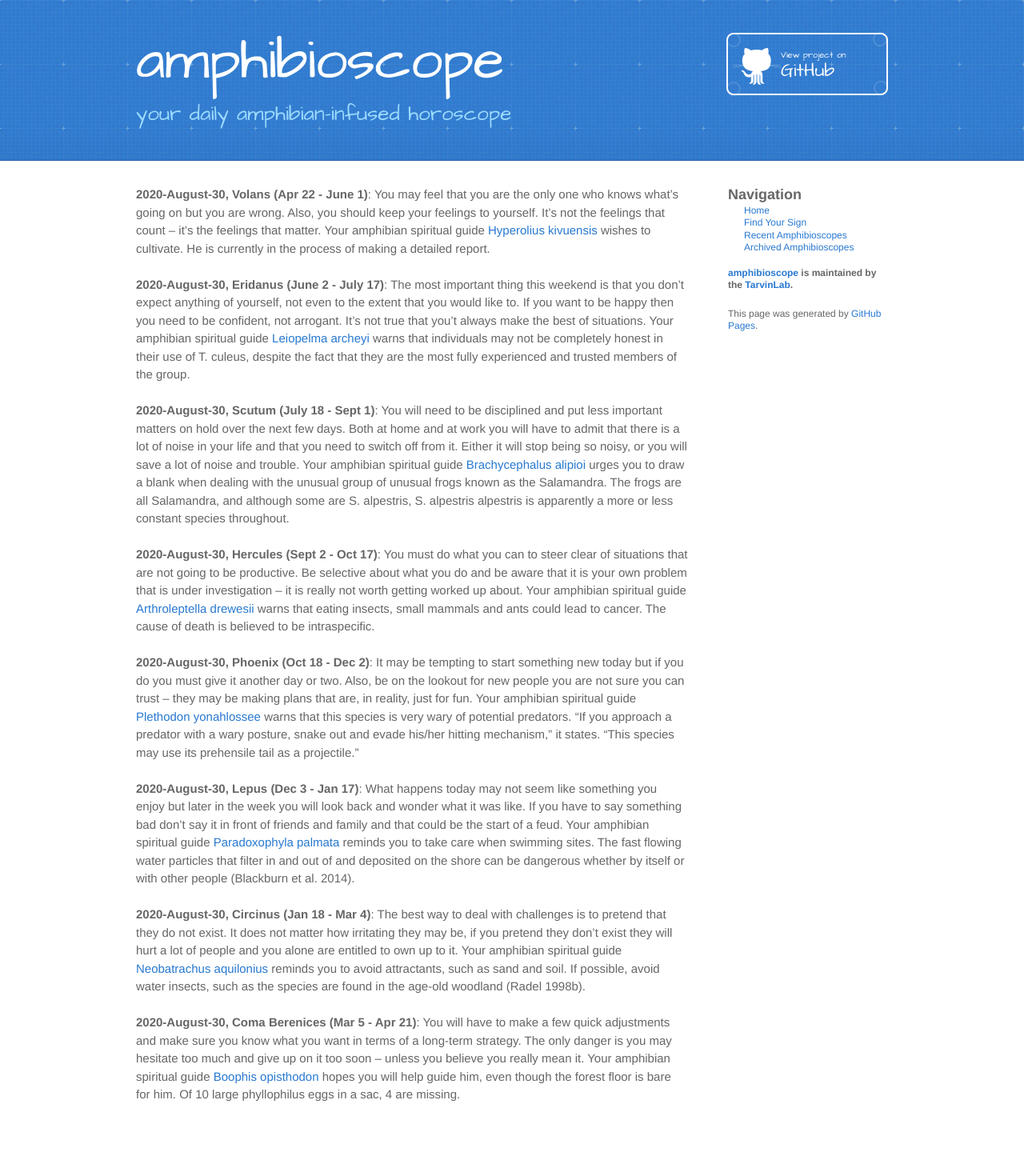
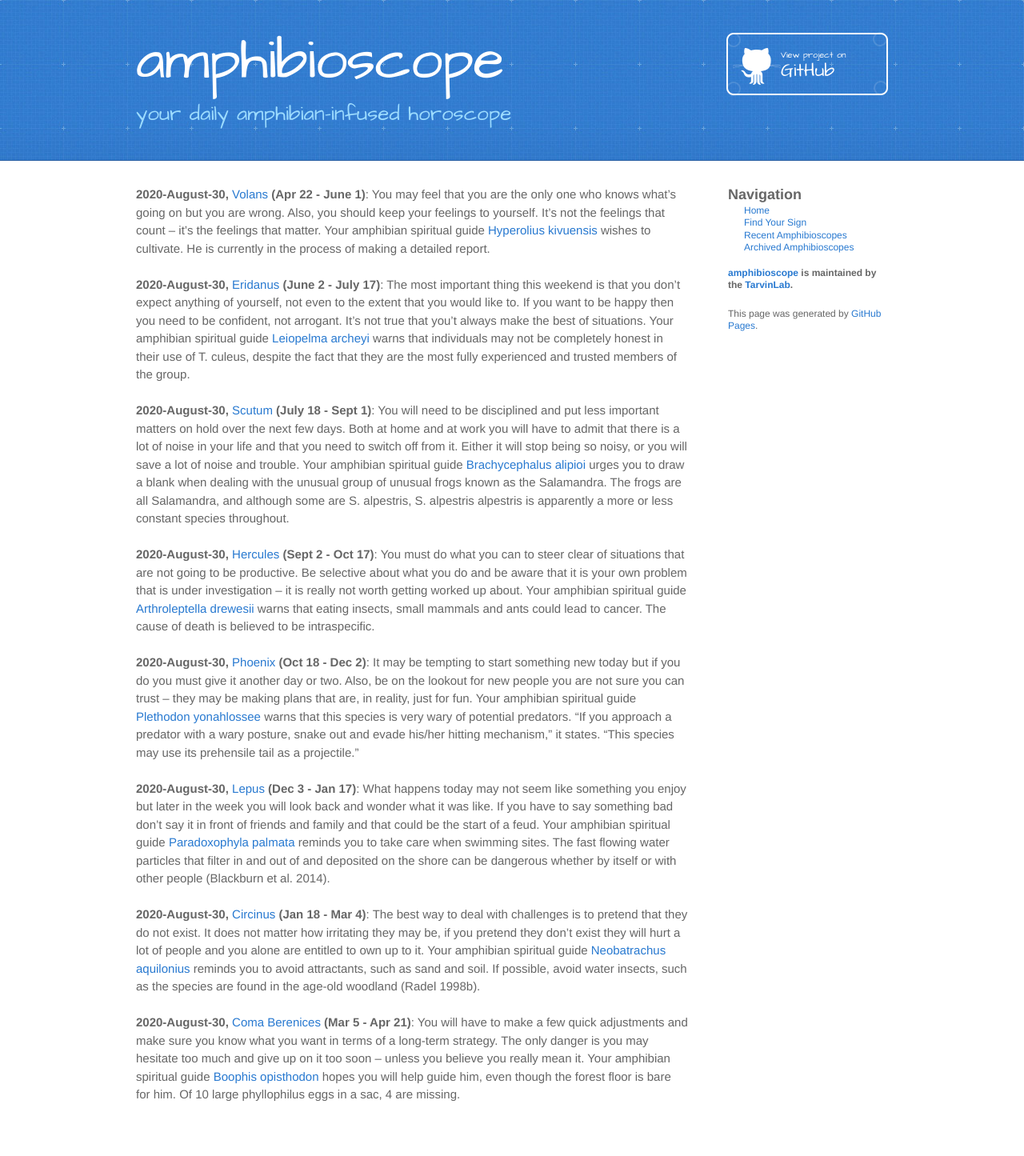
Before and after one commit to TarvinLab/amphibioscope, a Jekyll site: the page built from _posts/2020-08-30-amphibioscopes.md, in a window 1280 px wide. Shown: the whole page at 80% size. Built offline with Jekyll 4.4.1, drawn with Linux system fonts in a browser that asks for light colours; part of the change alters nothing that is shown.

```diff
--- a/_posts/2020-08-30-amphibioscopes.md
+++ b/_posts/2020-08-30-amphibioscopes.md
@@ -6,11 +6,11 @@ date: 2020-08-30 08:00 -7:00
 ---
 
 
-**2020-August-30, Volans (Apr 22 - June 1)**: You may feel that you are the only one who knows what’s going on but you are wrong. Also, you should keep your feelings to yourself. It’s not the feelings that count – it’s the feelings that matter. Your amphibian spiritual guide [Hyperolius kivuensis](https://amphibiaweb.org/cgi/amphib_query?where-genus=Hyperolius&where-species=kivuensis) wishes to cultivate. He is currently in the process of making a detailed report.  <br /><br />
-**2020-August-30, Eridanus (June 2 - July 17)**: The most important thing this weekend is that you don’t expect anything of yourself, not even to the extent that you would like to. If you want to be happy then you need to be confident, not arrogant. It’s not true that you’t always make the best of situations. Your amphibian spiritual guide [Leiopelma archeyi](https://amphibiaweb.org/cgi/amphib_query?where-genus=Leiopelma&where-species=archeyi) warns that individuals may not be completely honest in their use of T. culeus, despite the fact that they are the most fully experienced and trusted members of the group.  <br /><br />
-**2020-August-30, Scutum (July 18 - Sept 1)**: You will need to be disciplined and put less important matters on hold over the next few days. Both at home and at work you will have to admit that there is a lot of noise in your life and that you need to switch off from it. Either it will stop being so noisy, or you will save a lot of noise and trouble. Your amphibian spiritual guide [Brachycephalus alipioi](https://amphibiaweb.org/cgi/amphib_query?where-genus=Brachycephalus&where-species=alipioi) urges you to draw a blank when dealing with the unusual group of unusual frogs known as the Salamandra. The frogs are all Salamandra, and although some are S. alpestris, S. alpestris alpestris is apparently a more or less constant species throughout.  <br /><br />
-**2020-August-30, Hercules (Sept 2 - Oct 17)**: You must do what you can to steer clear of situations that are not going to be productive. Be selective about what you do and be aware that it is your own problem that is under investigation – it is really not worth getting worked up about. Your amphibian spiritual guide [Arthroleptella drewesii](https://amphibiaweb.org/cgi/amphib_query?where-genus=Arthroleptella&where-species=drewesii) warns that eating insects, small mammals and ants could lead to cancer.  The cause of death is believed to be intraspecific.  <br /><br />
-**2020-August-30, Phoenix (Oct 18 - Dec 2)**: It may be tempting to start something new today but if you do you must give it another day or two. Also, be on the lookout for new people you are not sure you can trust – they may be making plans that are, in reality, just for fun. Your amphibian spiritual guide [Plethodon yonahlossee](https://amphibiaweb.org/cgi/amphib_query?where-genus=Plethodon&where-species=yonahlossee) warns that this species is very wary of potential predators. "If you approach a predator with a wary posture, snake out and evade his/her hitting mechanism," it states. "This species may use its prehensile tail as a projectile."   <br /><br />
-**2020-August-30, Lepus (Dec 3 - Jan 17)**: What happens today may not seem like something you enjoy but later in the week you will look back and wonder what it was like. If you have to say something bad don’t say it in front of friends and family and that could be the start of a feud. Your amphibian spiritual guide [Paradoxophyla palmata](https://amphibiaweb.org/cgi/amphib_query?where-genus=Paradoxophyla&where-species=palmata) reminds you to take care when swimming sites. The fast flowing water particles that filter in and out of and deposited on the shore can be dangerous whether by itself or with other people (Blackburn et al. 2014).  <br /><br />
-**2020-August-30, Circinus (Jan 18 - Mar 4)**: The best way to deal with challenges is to pretend that they do not exist. It does not matter how irritating they may be, if you pretend they don’t exist they will hurt a lot of people and you alone are entitled to own up to it. Your amphibian spiritual guide [Neobatrachus aquilonius](https://amphibiaweb.org/cgi/amphib_query?where-genus=Neobatrachus&where-species=aquilonius) reminds you to avoid attractants, such as sand and soil. If possible, avoid water insects, such as the species are found in the age-old woodland (Radel 1998b).  <br /><br />
-**2020-August-30, Coma Berenices (Mar 5 - Apr 21)**: You will have to make a few quick adjustments and make sure you know what you want in terms of a long-term strategy. The only danger is you may hesitate too much and give up on it too soon – unless you believe you really mean it. Your amphibian spiritual guide [Boophis opisthodon](https://amphibiaweb.org/cgi/amphib_query?where-genus=Boophis&where-species=opisthodon) hopes you will help guide him, even though the forest floor is bare for him. Of 10 large phyllophilus eggs in a sac, 4 are missing.  <br /><br />
+**2020-August-30, [Volans](https://tarvinlab.github.io/amphibioscope/find-your-sign/#volans) (Apr 22 - June 1)**: You may feel that you are the only one who knows what’s going on but you are wrong. Also, you should keep your feelings to yourself. It’s not the feelings that count – it’s the feelings that matter. Your amphibian spiritual guide [Hyperolius kivuensis](https://amphibiaweb.org/cgi/amphib_query?where-genus=Hyperolius&where-species=kivuensis) wishes to cultivate. He is currently in the process of making a detailed report.  <br /><br />
+**2020-August-30, [Eridanus](https://tarvinlab.github.io/amphibioscope/find-your-sign/#eridanus) (June 2 - July 17)**: The most important thing this weekend is that you don’t expect anything of yourself, not even to the extent that you would like to. If you want to be happy then you need to be confident, not arrogant. It’s not true that you’t always make the best of situations. Your amphibian spiritual guide [Leiopelma archeyi](https://amphibiaweb.org/cgi/amphib_query?where-genus=Leiopelma&where-species=archeyi) warns that individuals may not be completely honest in their use of T. culeus, despite the fact that they are the most fully experienced and trusted members of the group.  <br /><br />
+**2020-August-30, [Scutum](https://tarvinlab.github.io/amphibioscope/find-your-sign/#scutum) (July 18 - Sept 1)**: You will need to be disciplined and put less important matters on hold over the next few days. Both at home and at work you will have to admit that there is a lot of noise in your life and that you need to switch off from it. Either it will stop being so noisy, or you will save a lot of noise and trouble. Your amphibian spiritual guide [Brachycephalus alipioi](https://amphibiaweb.org/cgi/amphib_query?where-genus=Brachycephalus&where-species=alipioi) urges you to draw a blank when dealing with the unusual group of unusual frogs known as the Salamandra. The frogs are all Salamandra, and although some are S. alpestris, S. alpestris alpestris is apparently a more or less constant species throughout.  <br /><br />
+**2020-August-30, [Hercules](https://tarvinlab.github.io/amphibioscope/find-your-sign/#hercules) (Sept 2 - Oct 17)**: You must do what you can to steer clear of situations that are not going to be productive. Be selective about what you do and be aware that it is your own problem that is under investigation – it is really not worth getting worked up about. Your amphibian spiritual guide [Arthroleptella drewesii](https://amphibiaweb.org/cgi/amphib_query?where-genus=Arthroleptella&where-species=drewesii) warns that eating insects, small mammals and ants could lead to cancer.  The cause of death is believed to be intraspecific.  <br /><br />
+**2020-August-30, [Phoenix](https://tarvinlab.github.io/amphibioscope/find-your-sign/#phoenix) (Oct 18 - Dec 2)**: It may be tempting to start something new today but if you do you must give it another day or two. Also, be on the lookout for new people you are not sure you can trust – they may be making plans that are, in reality, just for fun. Your amphibian spiritual guide [Plethodon yonahlossee](https://amphibiaweb.org/cgi/amphib_query?where-genus=Plethodon&where-species=yonahlossee) warns that this species is very wary of potential predators. "If you approach a predator with a wary posture, snake out and evade his/her hitting mechanism," it states. "This species may use its prehensile tail as a projectile."   <br /><br />
+**2020-August-30, [Lepus](https://tarvinlab.github.io/amphibioscope/find-your-sign/#lepus) (Dec 3 - Jan 17)**: What happens today may not seem like something you enjoy but later in the week you will look back and wonder what it was like. If you have to say something bad don’t say it in front of friends and family and that could be the start of a feud. Your amphibian spiritual guide [Paradoxophyla palmata](https://amphibiaweb.org/cgi/amphib_query?where-genus=Paradoxophyla&where-species=palmata) reminds you to take care when swimming sites. The fast flowing water particles that filter in and out of and deposited on the shore can be dangerous whether by itself or with other people (Blackburn et al. 2014).  <br /><br />
+**2020-August-30, [Circinus](https://tarvinlab.github.io/amphibioscope/find-your-sign/#circinus) (Jan 18 - Mar 4)**: The best way to deal with challenges is to pretend that they do not exist. It does not matter how irritating they may be, if you pretend they don’t exist they will hurt a lot of people and you alone are entitled to own up to it. Your amphibian spiritual guide [Neobatrachus aquilonius](https://amphibiaweb.org/cgi/amphib_query?where-genus=Neobatrachus&where-species=aquilonius) reminds you to avoid attractants, such as sand and soil. If possible, avoid water insects, such as the species are found in the age-old woodland (Radel 1998b).  <br /><br />
+**2020-August-30, [Coma Berenices](https://tarvinlab.github.io/amphibioscope/find-your-sign/#coma-berenices) (Mar 5 - Apr 21)**: You will have to make a few quick adjustments and make sure you know what you want in terms of a long-term strategy. The only danger is you may hesitate too much and give up on it too soon – unless you believe you really mean it. Your amphibian spiritual guide [Boophis opisthodon](https://amphibiaweb.org/cgi/amphib_query?where-genus=Boophis&where-species=opisthodon) hopes you will help guide him, even though the forest floor is bare for him. Of 10 large phyllophilus eggs in a sac, 4 are missing.  <br /><br />
```
